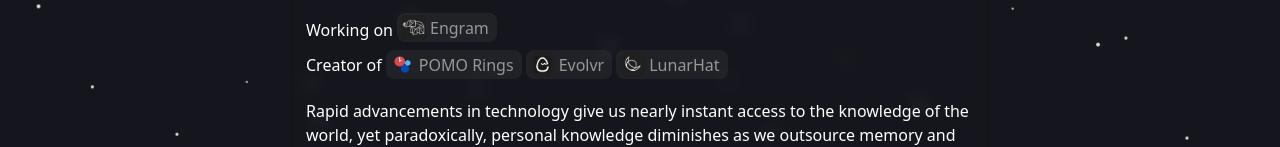
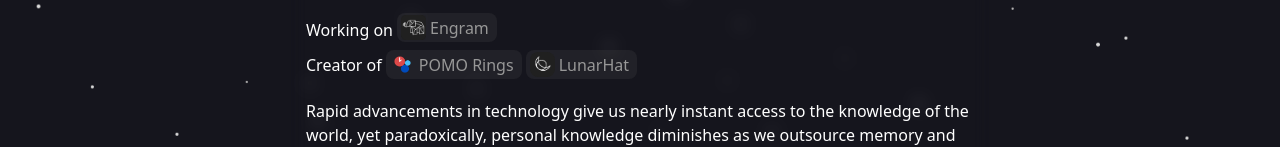
Before and after one commit to boonaki/portfolioV4, an Astro site: page / in a window 1280 px wide. Shown: the part 283-430 px from the top of the page. Built offline with nearby package versions, Linux system fonts and the light colour scheme; Astro itself is replaced by a stand-in of ours.

Commit message:
added changes

```diff
--- a/src/components/Welcome.astro
+++ b/src/components/Welcome.astro
@@ -21,10 +21,6 @@
 				<a href="https://apps.apple.com/us/app/pomo-rings-focus/id6744337330" class="badge pr-2">
 					<img src={PomoIcon.src} class="h-[25px] w-[25px] p-1 rounded-lg mr-1">
 					POMO Rings
-				</a>
-				<a href="https://evolvr.ink" class="badge pr-2">
-					<img src={EvolvrIcon.src} class="h-[25px] w-[25px] p-1 rounded-lg bg-[#202020] mr-1">
-					Evolvr
 				</a>
 				<a href="https://www.lunarhat.com" class="badge pr-2">
 					<img src={LunarIcon.src} class="h-[25px] w-[25px] rounded-lg mr-1">
@@ -79,6 +75,10 @@
 					<span class="platform">iPad</span>
 				</div> -->
 			</a>
+			<!-- <a href="https://geminiuas.com" class="border-muted/50 block rounded-xl border w-full p-4 hover:bg-white/5 transition">
+				<h2 class="text-xl font-semibold">LunarHat</h2>
+				<p class="text-muted">Education Technology and Software Products.</p>
+			</a> -->
 			<a href="https://geminiuas.com" class="border-muted/50 block rounded-xl border w-full p-4 hover:bg-white/5 transition">
 				<h2 class="text-xl font-semibold">Gemini UAS</h2>
 				<p class="text-muted">Professional inspection services via piloted drones.</p>
```
